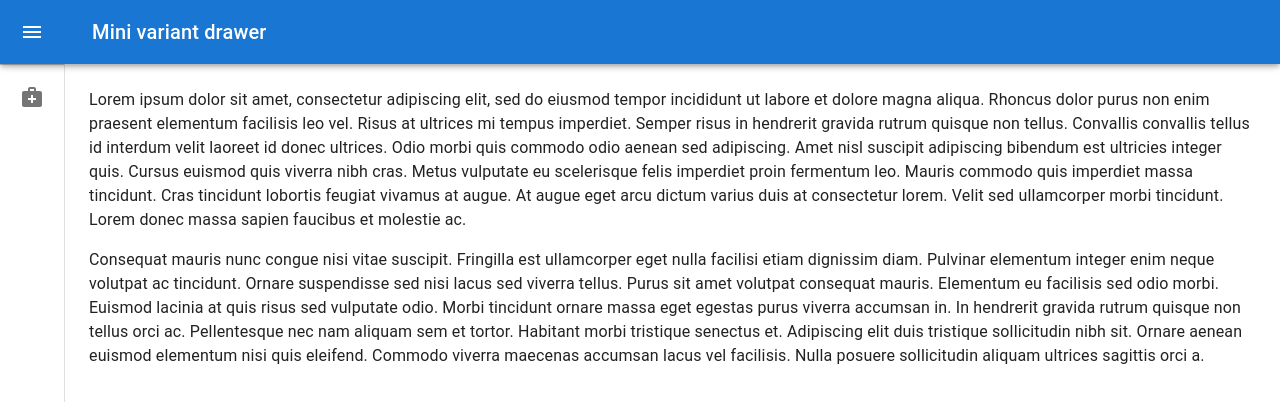
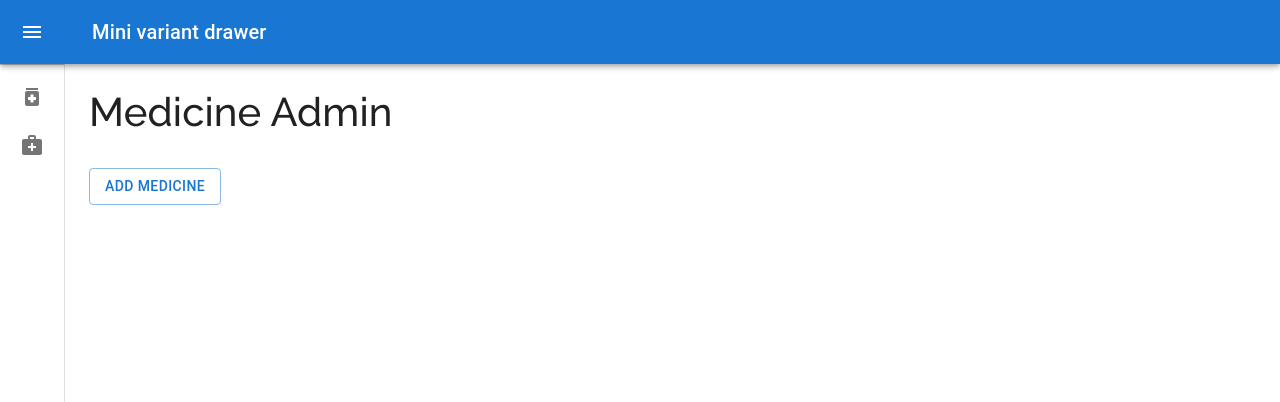
Before and after one commit to aushalsavaliya/cityhospital_website, a React (Create React App) app: page /medicineadmin in a window 1280 px wide. Shown: the top 402 px of the page. Built offline with nearby package versions, Linux system fonts and the light colour scheme.

Commit message:
20_9_dialogs

```diff
--- /dev/null
+++ b/src/Admin/Component/DoctorAdmin.js
@@ -0,0 +1,59 @@
+import React from 'react';
+import Button from '@mui/material/Button';
+import TextField from '@mui/material/TextField';
+import Dialog from '@mui/material/Dialog';
+import DialogActions from '@mui/material/DialogActions';
+import DialogContent from '@mui/material/DialogContent';
+import DialogContentText from '@mui/material/DialogContentText';
+import DialogTitle from '@mui/material/DialogTitle';
+
+function DoctorAdmin(props) {
+
+    const [open, setOpen] = React.useState(false);
+
+    const handleClickOpen = () => {
+        setOpen(true);
+    };
+
+    const handleClose = () => {
+        setOpen(false);
+    };
+    return (
+        <div>
+            <h1>
+                Doctor Admin
+            </h1>
+            <br />
+            <Button variant="outlined" onClick={handleClickOpen}>
+                Add Doctor
+            </Button>
+            <Dialog open={open} onClose={handleClose}>
+                <DialogTitle>Subscribe</DialogTitle>
+                <DialogContent>
+                    <TextField
+                        autoFocus
+                        margin="dense"
+                        id="name"
+                        label="Doctor name"
+                        fullWidth
+                        variant="standard"
+                    />
+                    <TextField
+                        autoFocus
+                        margin="dense"
+                        id="text"
+                        label="Doctor Number"
+                        fullWidth
+                        variant="standard"
+                    />
+                </DialogContent>
+                <DialogActions>
+                    <Button onClick={handleClose}>Cancel</Button>
+                    <Button onClick={handleClose}>Add</Button>
+                </DialogActions>
+            </Dialog>
+        </div>
+    );
+}
+
+export default DoctorAdmin;
--- a/src/Admin/Component/MedicineAdmin.js
+++ b/src/Admin/Component/MedicineAdmin.js
@@ -1,11 +1,80 @@
 import React from 'react';
+import Button from '@mui/material/Button';
+import TextField from '@mui/material/TextField';
+import Dialog from '@mui/material/Dialog';
+import DialogActions from '@mui/material/DialogActions';
+import DialogContent from '@mui/material/DialogContent';
+import DialogContentText from '@mui/material/DialogContentText';
+import DialogTitle from '@mui/material/DialogTitle';
+
 
 function MedicineAdmin(props) {
-    return (
-        <div>
-            <h1>Medicine__Admin</h1>
-        </div>
-    );
+
+  const [open, setOpen] = React.useState(false);
+
+  const handleClickOpen = () => {
+    setOpen(true);
+  };
+
+  const handleClose = () => {
+    setOpen(false);
+  };
+  return (
+    <div>
+      <h1>Medicine Admin</h1>
+      <br />
+      <Button variant="outlined" onClick={handleClickOpen}>
+        Add Medicine
+      </Button>
+      <Dialog open={open} onClose={handleClose}>
+        <DialogTitle>Add Medicine</DialogTitle>
+        <DialogContent>
+          <TextField
+            autoFocus
+            margin="dense"
+            id="name"
+            name="name"
+            label="Madicine"
+            fullWidth
+            variant="standard"
+          />
+          <TextField
+            autoFocus
+            margin="dense"
+            id="Pirce"
+            name="Pirce"
+            label="Pirce"
+            type="Pirce"
+            fullWidth
+            variant="standard"
+          />
+          <TextField
+            autoFocus
+            margin="dense"
+            id="qnt"
+            name="qnt"
+            label="Qntity"
+            fullWidth
+            variant="standard"
+          />
+          <TextField
+            autoFocus
+            margin="dense"
+            id="expiry"
+            name="expiry"
+            label="Expiry"
+            fullWidth
+            variant="standard"
+          />
+        </DialogContent>
+        <DialogActions>
+          <Button onClick={handleClose}>Cancel</Button>
+          <Button onClick={handleClose}>Add</Button>
+        </DialogActions>
+      </Dialog>
+    </div>
+
+  );
 }
 
 export default MedicineAdmin;
--- a/src/Admin/Container/Leyout.js
+++ b/src/Admin/Container/Leyout.js
@@ -19,6 +19,8 @@ import ListItemText from '@mui/material/ListItemText';
 import InboxIcon from '@mui/icons-material/MoveToInbox';
 import MailIcon from '@mui/icons-material/Mail';
 import MedicalServicesIcon from '@mui/icons-material/MedicalServices';
+import MedicationIcon from '@mui/icons-material/Medication';
+import { NavLink } from 'react-router-dom';
 
 const drawerWidth = 240;
 
@@ -87,7 +89,7 @@ const Drawer = styled(MuiDrawer, { shouldForwardProp: (prop) => prop !== 'open'
     }),
 );
 
-export default function Leyout() {
+export default function Leyout({children}) {
     const theme = useTheme();
     const [open, setOpen] = React.useState(false);
 
@@ -99,7 +101,10 @@ export default function Leyout() {
         setOpen(false);
     };
 
-    let medicineadmin = [{ name: 'MedicineAdmin', icons: <MedicalServicesIcon/> , to: 'MedicineAdmin' }
+    let medicineadmin = [
+        { name: 'MedicineAdmin', icons: <MedicationIcon />, to: 'MedicineAdmin' },
+        { name: 'DoctorAdmin', icons: <MedicalServicesIcon />, to: 'DoctorAdmin' }
+
     ]
 
     return (
@@ -132,8 +137,8 @@ export default function Leyout() {
                 </DrawerHeader>
                 <Divider />
                 <List>
-                    {medicineadmin  .map((text, index) => (
-                        <ListItem key={index} disablePadding sx={{ display: 'block' }}>
+                    {medicineadmin.map((text, index) => (
+                        <ListItem component={NavLink} to={text.to} key={index} disablePadding sx={{ display: 'block' }}>
                             <ListItemButton
                                 sx={{
                                     minHeight: 48,
@@ -159,33 +164,7 @@ export default function Leyout() {
             </Drawer>
             <Box component="main" sx={{ flexGrow: 1, p: 3 }}>
                 <DrawerHeader />
-                <Typography paragraph>
-                    Lorem ipsum dolor sit amet, consectetur adipiscing elit, sed do eiusmod
-                    tempor incididunt ut labore et dolore magna aliqua. Rhoncus dolor purus non
-                    enim praesent elementum facilisis leo vel. Risus at ultrices mi tempus
-                    imperdiet. Semper risus in hendrerit gravida rutrum quisque non tellus.
-                    Convallis convallis tellus id interdum velit laoreet id donec ultrices.
-                    Odio morbi quis commodo odio aenean sed adipiscing. Amet nisl suscipit
-                    adipiscing bibendum est ultricies integer quis. Cursus euismod quis viverra
-                    nibh cras. Metus vulputate eu scelerisque felis imperdiet proin fermentum
-                    leo. Mauris commodo quis imperdiet massa tincidunt. Cras tincidunt lobortis
-                    feugiat vivamus at augue. At augue eget arcu dictum varius duis at
-                    consectetur lorem. Velit sed ullamcorper morbi tincidunt. Lorem donec massa
-                    sapien faucibus et molestie ac.
-                </Typography>
-                <Typography paragraph>
-                    Consequat mauris nunc congue nisi vitae suscipit. Fringilla est ullamcorper
-                    eget nulla facilisi etiam dignissim diam. Pulvinar elementum integer enim
-                    neque volutpat ac tincidunt. Ornare suspendisse sed nisi lacus sed viverra
-                    tellus. Purus sit amet volutpat consequat mauris. Elementum eu facilisis
-                    sed odio morbi. Euismod lacinia at quis risus sed vulputate odio. Morbi
-                    tincidunt ornare massa eget egestas purus viverra accumsan in. In hendrerit
-                    gravida rutrum quisque non tellus orci ac. Pellentesque nec nam aliquam sem
-                    et tortor. Habitant morbi tristique senectus et. Adipiscing elit duis
-                    tristique sollicitudin nibh sit. Ornare aenean euismod elementum nisi quis
-                    eleifend. Commodo viverra maecenas accumsan lacus vel facilisis. Nulla
-                    posuere sollicitudin aliquam ultrices sagittis orci a.
-                </Typography>
+                {children}
             </Box>
         </Box>
     );
--- a/src/App.js
+++ b/src/App.js
@@ -13,6 +13,7 @@ import { Route, Switch } from 'react-router-dom';
 // import Medicine from './Conteinars/Medicine/Medicine';
 import Leyout from './Admin/Container/Leyout';
 import MedicineAdmin from './Admin/Component/MedicineAdmin';
+import DoctorAdmin from './Admin/Component/DoctorAdmin';
 
 
 
@@ -54,6 +55,7 @@ function App() {
       <Leyout>
         <Switch>
           <Route exact path={"/medicineadmin"} component={MedicineAdmin} />
+          <Route exact path={"/DoctorAdmin"} component={DoctorAdmin} />
         </Switch>
       </Leyout>
 
```
